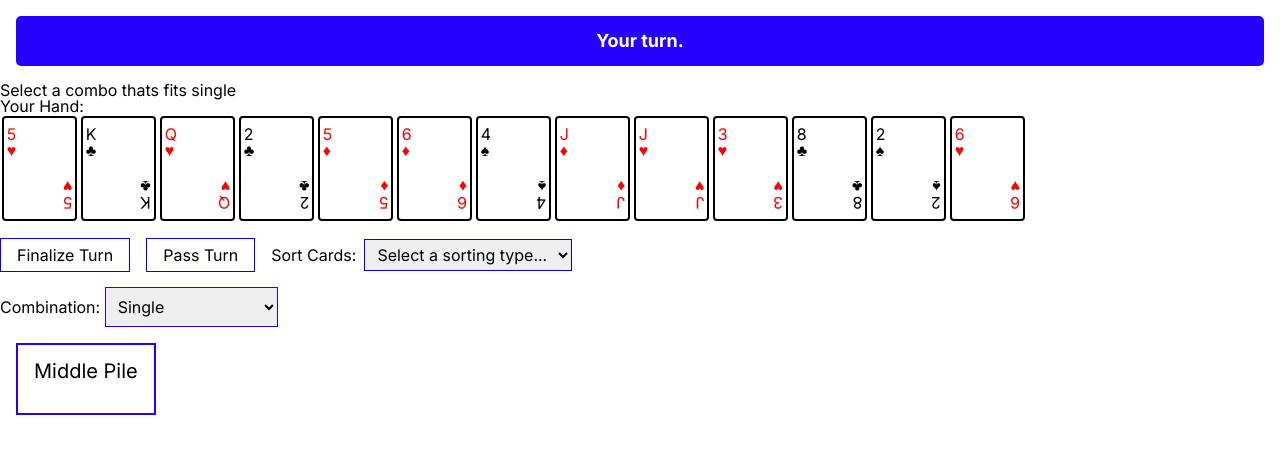
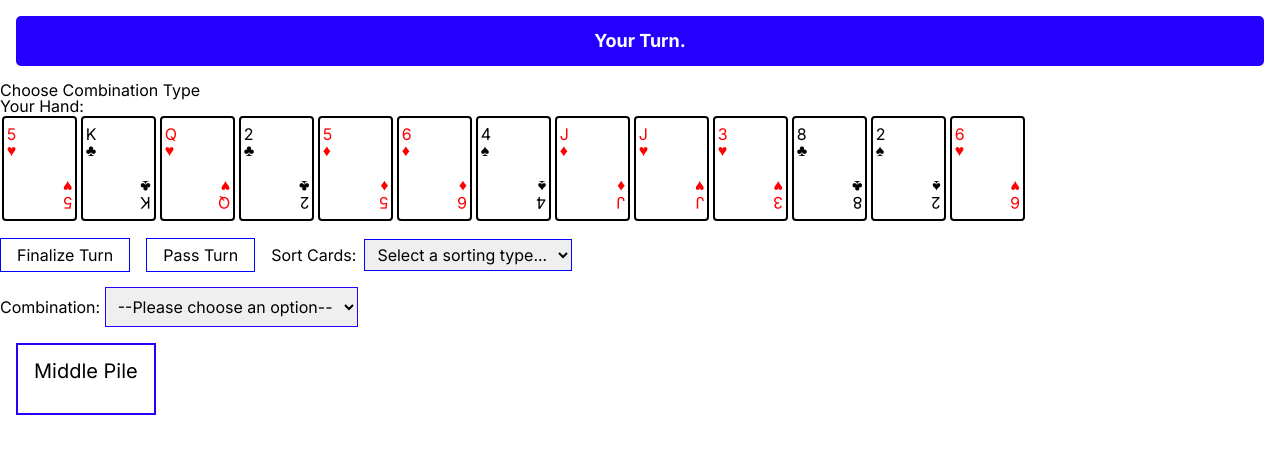
Before and after one commit to jduong09/thirteen, a Next.js app: page / in a window 1280 px wide. Both pictures are taken after a click on the button "Shuffle Deck". Shown: the top 454 px of the page. Built offline with nearby package versions, Linux system fonts and the light colour scheme.

Commit message:
Cleaned up messages for better readability.

```diff
--- a/components/game/game.js
+++ b/components/game/game.js
@@ -14,12 +14,13 @@ const Game = () => {
   const [playerTurn, setPlayerTurn] = useState(0);
   const [hands, setHands] = useState([]);
   const [comboIsValid, setComboStatus] = useState(null);
-  const [currentTurnCombo, setCurrentTurnCombo] = useState('single');
+  const [currentTurnCombo, setCurrentTurnCombo] = useState('');
   const [currentTurnLength, setCurrentTurnLength] = useState(1);
   const [previousPlayedCombo, setPreviousPlayedCombo] = useState([]);
-  const [selectCombo, setComboSelect] = useState('single');
+  const [selectCombo, setComboSelect] = useState('');
   const [endCycleClause, setEndCycleClause] = useState(null);
   const [newRound, setNewRound] = useState(false);
+  const [turnMessage, setTurnMessage] = useState('');
 
   // Build Card Deck
   const suites = ['spades', 'clubs', 'diamonds', 'hearts'];
@@ -98,6 +99,7 @@ const Game = () => {
       setTimeout(() => restartRound(), 5000);
       // TODO: Logic for choosing next turn
       setPlayerTurn(0);
+      setTurnMessage('Your Turn.');
     }
   }, [endCycleClause, previousPlayedCombo, currentTurnCombo, selectCombo, newRound, hands]);
 
@@ -156,6 +158,7 @@ const Game = () => {
       */
     });
     setPlayerTurn(0);
+    setTurnMessage('Your Turn.');
     setHands(tempHands);
 
     setTimeout(() => {
@@ -178,6 +181,7 @@ const Game = () => {
       }
     }
 
+    setTurnMessage(nextPlayer === 0 ? 'Your Turn.' : `Player ${nextPlayer + 1}'s Turn.`);
     console.log(`SETTING NEXT PLAYER TO: ${nextPlayer + 1}`);
     setPlayerTurn(nextPlayer);
   }
@@ -203,7 +207,10 @@ const Game = () => {
    * @returns {Boolean}
    */
   const validateCombo = (combo, combination) => {
-    // TODO: A separate ticket to handle validating the combo move
+    if (combination === '') {
+      setTurnMessage('Your Turn: Set combination type before playing.');
+      return;
+    }
     return dictionaryCombinations[combination].isValid(combo);
   }
 
@@ -280,15 +287,8 @@ const Game = () => {
 
       {deckIsShuffled &&
         <div>
-          <h2 className={gameStyles.turnIndicator}>
-            {endCycleClause
-              || <div>
-                  <span>{playerTurn === 0 ? 'Your' : `Player ${playerTurn + 1}'s`} turn.</span>
-                  {playerTurn !== 0 && <span> Thinking... <span className={gameStyles.loading}></span></span>}
-                </div>
-            }
-          </h2>
-          <h2>Select a combo thats fits {selectCombo}</h2>
+          <h2 className={gameStyles.turnIndicator}>{endCycleClause || <div><span>{turnMessage}</span></div>}</h2>
+          <h2>{selectCombo ? `Select a combo that fits ${selectCombo}.` : 'Choose Combination Type'}</h2>
           <h3>Your Hand:</h3>
           <Hand cards={hands[0].hand}
             playerTurn={playerTurn}
@@ -300,7 +300,7 @@ const Game = () => {
           <form>
             <label htmlFor='select-combo'>Combination: </label>
             <select id='select-combo' name='select-combo' className={gameStyles.selectCombo} onChange={changeCombo} value={currentTurnCombo}>
-              <option value=''></option>
+              <option value=''>--Please choose an option--</option>
               <option value='single'>Single</option>
               <option value='pair'>Pair</option>
               <option value='triplet'>Triplet</option>
@@ -309,7 +309,6 @@ const Game = () => {
               <option value='double sequence'>Double Sequence</option>
             </select>
           </form>
-          {comboIsValid && <h2 className={gameStyles.validCombo}>Combo Choice is correct.</h2>}
           <div className={gameStyles.middlePile}>
             <h2>Middle Pile</h2>
             <Cards cards={previousPlayedCombo} />
--- a/components/utilities/ai.js
+++ b/components/utilities/ai.js
@@ -194,7 +194,7 @@ const doubleSequence = (hand, validLength) => {
     let startingNumber = sortedHand[i].number;
     let sequences = [];
 
-    // if starting iteration does not containn two of its number, continue to next iteration.
+    // if starting iteration does not contain two of its number, continue to next iteration.
     if (dupesObject[startingNumber].length < 2) {
       continue;
     }
```
